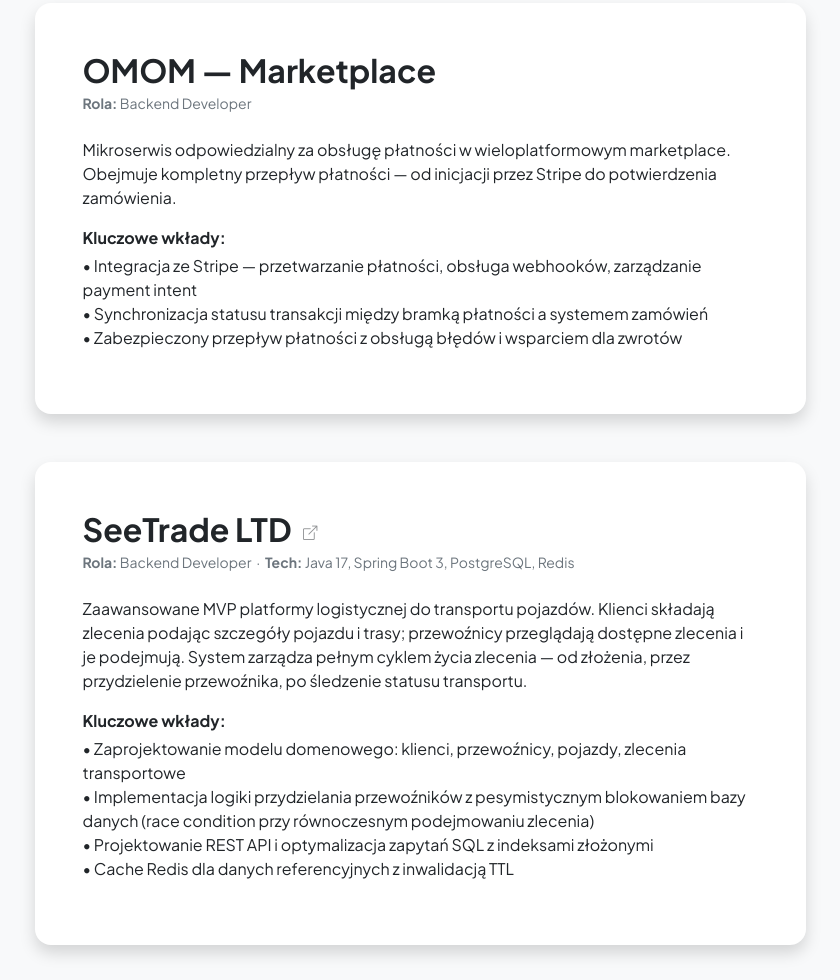
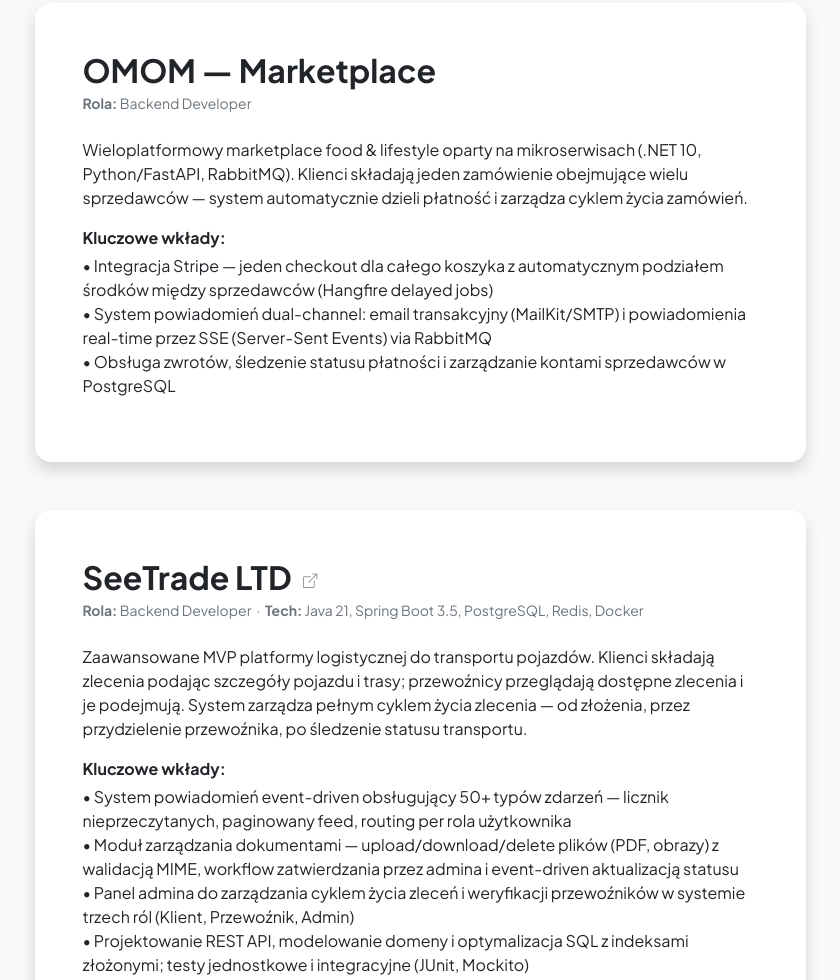
Before and after one commit to danielStrielnikow/portfolio, a plain HTML site: page projects.html in a window 1280 px wide. Shown: the part 223-1203 px from the top of the page, without its empty margins (220-1060 px from the left). Drawn offline with nearby package versions, Linux system fonts and the light colour scheme.

Commit message:
Modyfikacja portfolio

```diff
--- a/js/i18n.js
+++ b/js/i18n.js
@@ -29,8 +29,8 @@
     en: "I'm Daniel Strielnikow — a Java Backend Developer with commercial experience building distributed systems, service integrations, and production-grade software."
   },
   'about.p2': {
-    pl: 'Specjalizuję się w Java 17+, Spring Boot i architekturze mikroserwisów z wykorzystaniem Spring Cloud i Apache Kafka. Mam doświadczenie komercyjne przy projektach  CRM obejmujących zarządzanie flotą, dostarczając systemy backendowe wspierane przez PostgreSQL, Redis i MongoDB, wdrażane przez pipeline CI/CD z Dockerem. Aktualnie buduję OMOM — wieloplatformowy marketplace z logiką wielosprzedawcową, zarządzaniem zamówieniami i integracją płatności. Poza pracą zawodową interesuję się IoT i systemami wbudowanymi — zbudowałem system telemetryczny dla BMW oparty na OBDII oraz system śledzenia czasu oparty na ESP32. Kieruję się podejściem inżynierskim: rozumiem problemy zanim je zoptymalizuję.',
-    en: 'I specialise in Java 17+, Spring Boot, and microservice architecture using Spring Cloud and Apache Kafka. I have commercial experience on CRM projects covering fleet management, delivering backend systems backed by PostgreSQL, Redis, and MongoDB, deployed through Docker-based CI/CD pipelines. I am currently building OMOM — a multi-vendor marketplace with vendor logic, order management, and payment integration. Outside commercial work I am interested in IoT and embedded systems — I built a BMW telemetry system using OBDII and a time-tracking device based on ESP32. I take an engineering mindset: I understand a problem before I optimise it.'
+    pl: 'Specjalizuję się w Java 21, Spring Boot i architekturze mikroserwisów z wykorzystaniem Apache Kafka i Spring Cloud. Mam doświadczenie komercyjne przy budowaniu systemów event-driven i przetwarzania danych w czasie rzeczywistym dla platform logistycznych i marketplace — backendów wspieranych przez PostgreSQL, Redis i Docker, wdrażanych przez pipeline CI/CD. Uczestniczyłem też w projekcie mobilnym (Flutter/Android/iOS) dla Urzędu Miasta Poznania. Poza pracą zawodową interesuję się IoT i systemami wbudowanymi — zbudowałem system telemetryczny dla BMW oparty na OBDII oraz urządzenie do śledzenia czasu oparte na ESP32. Kieruję się podejściem inżynierskim: rozumiem problemy zanim je zoptymalizuję.',
+    en: 'I specialise in Java 21, Spring Boot, and microservice architecture using Apache Kafka and Spring Cloud. I have commercial experience building event-driven systems and real-time data processing pipelines for logistics and marketplace platforms — backends backed by PostgreSQL, Redis, and Docker, deployed through CI/CD pipelines. I also contributed to a mobile project (Flutter/Android/iOS) for the City of Poznań. Outside commercial work I am interested in IoT and embedded systems — I built a BMW telemetry system using OBDII and a time-tracking device based on ESP32. I take an engineering mindset: I understand a problem before I optimise it.'
   },
 
   // ── Contact ────────────────────────────────────────────────────
@@ -45,12 +45,12 @@
   // ── OMOM project card ─────────────────────────────────────────
   'omom.role': { pl: 'Backend Developer', en: 'Backend Developer' },
   'omom.desc': {
-    pl: 'Mikroserwis odpowiedzialny za obsługę płatności w wieloplatformowym marketplace. Obejmuje kompletny przepływ płatności — od inicjacji przez Stripe do potwierdzenia zamówienia.',
-    en: 'Microservice responsible for payment handling in a multi-vendor marketplace. Covers the complete payment flow — from Stripe initiation through to order confirmation.'
+    pl: 'Wieloplatformowy marketplace food & lifestyle oparty na mikroserwisach (.NET 10, Python/FastAPI, RabbitMQ). Klienci składają jeden zamówienie obejmujące wielu sprzedawców — system automatycznie dzieli płatność i zarządza cyklem życia zamówień.',
+    en: 'A multi-vendor food & lifestyle marketplace built on microservices (.NET 10, Python/FastAPI, RabbitMQ). Customers place a single order across multiple vendors — the system automatically splits payments and manages the full order lifecycle.'
   },
-  'omom.feat1': { pl: 'Integracja ze Stripe — przetwarzanie płatności, obsługa webhooków, zarządzanie payment intent', en: 'Stripe integration — payment processing, webhook handling, and payment intent management' },
-  'omom.feat2': { pl: 'Synchronizacja statusu transakcji między bramką płatności a systemem zamówień',                 en: 'Transaction status synchronisation between the payment gateway and the order system' },
-  'omom.feat3': { pl: 'Zabezpieczony przepływ płatności z obsługą błędów i wsparciem dla zwrotów',                    en: 'Secure payment flow with error handling and refund support' },
+  'omom.feat1': { pl: 'Integracja Stripe — jeden checkout dla całego koszyka z automatycznym podziałem środków między sprzedawców (Hangfire delayed jobs)', en: 'Stripe integration — single checkout for the full cart with automated fund splitting between vendors via Hangfire delayed jobs' },
+  'omom.feat2': { pl: 'System powiadomień dual-channel: email transakcyjny (MailKit/SMTP) i powiadomienia real-time przez SSE (Server-Sent Events) via RabbitMQ', en: 'Dual-channel notification system: transactional email (MailKit/SMTP) and real-time in-app notifications via SSE (Server-Sent Events) backed by RabbitMQ' },
+  'omom.feat3': { pl: 'Obsługa zwrotów, śledzenie statusu płatności i zarządzanie kontami sprzedawców w PostgreSQL',  en: 'Refund handling, payment status tracking, and vendor account management persisted in PostgreSQL' },
 
   // ── Digital Passport card ─────────────────────────────────────
   'dp.role': { pl: 'Backend Developer', en: 'Backend Developer' },
@@ -71,10 +71,10 @@
   },
 
   'st.contrib.title': { pl: 'Moje zadania', en: 'My Contributions' },
-  'st.contrib1': { pl: 'Zaprojektowanie modelu domenowego: klienci, przewoźnicy, pojazdy, zlecenia transportowe', en: 'Designed domain model: customers, carriers, vehicles, transport orders' },
-  'st.contrib2': { pl: 'Implementacja logiki przydzielania przewoźników z pesymistycznym blokowaniem bazy danych (race condition przy równoczesnym podejmowaniu zlecenia)', en: 'Implemented carrier assignment logic with pessimistic database locking to handle concurrent order claims' },
-  'st.contrib3': { pl: 'Projektowanie REST API i optymalizacja zapytań SQL z indeksami złożonymi', en: 'Designed REST APIs and optimised SQL queries with composite indexes' },
-  'st.contrib4': { pl: 'Cache Redis dla danych referencyjnych z inwalidacją TTL', en: 'Redis caching for reference data with TTL-based invalidation' },
+  'st.contrib1': { pl: 'System powiadomień event-driven obsługujący 50+ typów zdarzeń — licznik nieprzeczytanych, paginowany feed, routing per rola użytkownika', en: 'Event-driven notification system handling 50+ event types — unread count tracking, paginated feed, per-role routing' },
+  'st.contrib2': { pl: 'Moduł zarządzania dokumentami — upload/download/delete plików (PDF, obrazy) z walidacją MIME, workflow zatwierdzania przez admina i event-driven aktualizacją statusu', en: 'Document management module — upload/download/delete for PDFs and images with MIME validation, admin approval workflow, and event-driven status updates' },
+  'st.contrib3': { pl: 'Panel admina do zarządzania cyklem życia zleceń i weryfikacji przewoźników w systemie trzech ról (Klient, Przewoźnik, Admin)', en: 'Admin panel for order lifecycle management and carrier verification in a three-role system (Client, Carrier, Admin)' },
+  'st.contrib4': { pl: 'Projektowanie REST API, modelowanie domeny i optymalizacja SQL z indeksami złożonymi; testy jednostkowe i integracyjne (JUnit, Mockito)', en: 'REST API design, domain modelling, and SQL optimisation with composite indexes; unit and integration tests (JUnit, Mockito)' },
 
   // ── Lornety card ──────────────────────────────────────────────
   'ln.role':   { pl: 'Deweloper mobilny', en: 'Mobile Developer' },
@@ -83,9 +83,9 @@
     pl: 'Mobilna aplikacja VR prezentująca historyczną wizualizację Ostrowa Tumskiego w Poznaniu z XI i XVI wieku. Dostępna na Androida i iOS.',
     en: 'VR mobile application providing historical visualization of Ostrów Tumski in Poznań from 11th and 16th centuries. Available on both Android and iOS.'
   },
-  'ln.feat1': { pl: 'Opracowano natywną aplikację mobilną integrującą silnik Unity VR', en: 'Developed native mobile app integrating Unity VR engine' },
-  'ln.feat2': { pl: 'Zaimplementowano wyzwalacze treści historycznych oparte na GPS',   en: 'Implemented GPS-based location triggers for historical content' },
-  'ln.feat3': { pl: 'Zoptymalizowano ładowanie zasobów 3D dla wydajności mobilnej',    en: 'Optimized 3D asset loading for mobile performance' },
+  'ln.feat1': { pl: 'Przeglądarka panoram 360° z interaktywnymi hotspotami ładującymi modele 3D (.glb) przez ARCore/WebView (model_viewer_plus)', en: '360° panorama viewer with interactive hotspots loading 3D models (.glb) via ARCore/WebView (model_viewer_plus)' },
+  'ln.feat2': { pl: 'Synchronizacja contentu CMS przez HTTP — diffing manifestu plików, równoległe pobieranie z retry logic, tryb offline', en: 'HTTP-based CMS content sync — file manifest diffing, parallel downloads with retry logic, offline mode fallback' },
+  'ln.feat3': { pl: 'Odblokowywanie lokacji przez skanowanie kodów QR (mobile_scanner); optymalizacja pre-ładowania modeli 3D', en: 'QR-code gated location unlock flow (mobile_scanner); 3D model pre-loading optimisation for mobile performance' },
 
   // ── Electri-Shop card ─────────────────────────────────────────
   'es.role': { pl: 'Projekt własny — migracja monolit → mikroserwisy', en: 'Personal Project — monolith → microservices migration' },
@@ -129,16 +129,16 @@
   'resume.skills.lang.title': { pl: 'Języki',                   en: 'Languages' },
 
   // ── OMOM experience entry (resume) ────────────────────────────
-  'exp.omom.period':   { pl: '02.2026 — obecnie',           en: '02.2026 — Present' },
+  'exp.omom.period':   { pl: '10.2025 — 04.2026',           en: '10.2025 — 04.2026' },
   'exp.omom.title':    { pl: 'Backend Developer (Projekt własny)', en: 'Backend Developer (Personal Project)' },
   'exp.omom.company':  { pl: 'OMOM Marketplace',            en: 'OMOM Marketplace' },
   'exp.omom.location': { pl: 'Zdalnie',                     en: 'Remote' },
-  'exp.omom.feat1':    { pl: 'Zaprojektowano architekturę modularnego monolitu z podziałem na konteksty domenowe', en: 'Designed modular monolith architecture with separated domain contexts' },
-  'exp.omom.feat2':    { pl: 'Zaimplementowano izolację danych per-tenant dla kont sprzedawców',                  en: 'Implemented per-tenant data isolation for vendor accounts' },
-  'exp.omom.feat3':    { pl: 'Zbudowano pipeline zamówień z integracją Redis i obsługą płatności',               en: 'Built order pipeline with Redis integration and payment handling' },
+  'exp.omom.feat1':    { pl: 'Integracja Stripe — jeden checkout dla całego koszyka z automatycznym podziałem środków między sprzedawców', en: 'Stripe integration — single checkout for the full cart with automated fund splitting between vendors' },
+  'exp.omom.feat2':    { pl: 'System powiadomień dual-channel: email transakcyjny (MailKit) i real-time SSE via RabbitMQ', en: 'Dual-channel notification system: transactional email (MailKit) and real-time SSE via RabbitMQ' },
+  'exp.omom.feat3':    { pl: 'Architektura 5 mikroserwisów (.NET 10, Python/FastAPI) z komunikacją przez RabbitMQ i MassTransit', en: '5-microservice architecture (.NET 10, Python/FastAPI) with inter-service communication via RabbitMQ and MassTransit' },
 
   // ── HTRI experience (resume) ──────────────────────────────────
-  'exp.htri.period':   { pl: '08.2025 — obecnie',         en: '08.2025 — Present' },
+  'exp.htri.period':   { pl: '08.2025 — 03.2026',         en: '08.2025 — 03.2026' },
   'exp.htri.title':    { pl: 'Backend Developer',  en: 'Backend Developer' },
   'exp.htri.company':  { pl: 'HTRI',                        en: 'HTRI' },
   'exp.htri.location': { pl: 'Zdalnie',          en: 'Remote' },
@@ -160,7 +160,7 @@
   // ── Natural languages (resume) ────────────────────────────────
   'lang.polish':  { pl: 'Polski — Ojczysty', en: 'Polish — Native' },
   'lang.russian': { pl: 'Rosyjski — C1',     en: 'Russian — C1' },
-  'lang.english': { pl: 'Angielski — B1',    en: 'English — B1' }
+  'lang.english': { pl: 'Angielski — B1+',    en: 'English — B1+' }
 };
 
 function applyLang(lang) {
--- a/projects.html
+++ b/projects.html
@@ -78,7 +78,7 @@
                             <p class="text-muted small mb-4">
                                 <strong data-i18n="label.role">Rola:</strong> <span data-i18n="st.role">Backend Developer</span>
                                 &nbsp;·&nbsp;
-                                <strong>Tech:</strong> Java 17, Spring Boot 3, PostgreSQL, Redis
+                                <strong>Tech:</strong> Java 21, Spring Boot 3.5, PostgreSQL, Redis, Docker
                             </p>
                             <p data-i18n="st.summary">Zaawansowane MVP platformy logistycznej do transportu pojazdów. Klienci składają zlecenia podając szczegóły pojazdu i trasy; przewoźnicy przeglądają dostępne zlecenia i je podejmują. System zarządza pełnym cyklem życia zlecenia — od złożenia, przez przydzielenie przewoźnika, po śledzenie statusu transportu.</p>
                             <p class="fw-bold mb-1 mt-3" data-i18n="label.contrib">Kluczowe wkłady:</p>
@@ -119,7 +119,7 @@
                                 &nbsp;·&nbsp;
                                 <strong data-i18n="label.client">Klient:</strong> <span data-i18n="ln.client">Urząd Miasta Poznania</span>
                                 &nbsp;·&nbsp;
-                                <strong>Tech:</strong> Flutter, Unity for VR
+                                <strong>Tech:</strong> Flutter, Dart, ARCore, model_viewer_plus
                             </p>
                             <p data-i18n="ln.desc">Mobilna aplikacja VR prezentująca historyczną wizualizację Ostrowa Tumskiego w Poznaniu z XI i XVI wieku. Dostępna na Androida i iOS.</p>
                             <p class="fw-bold mb-1 mt-3" data-i18n="label.contrib">Kluczowe wkłady:</p>
```
